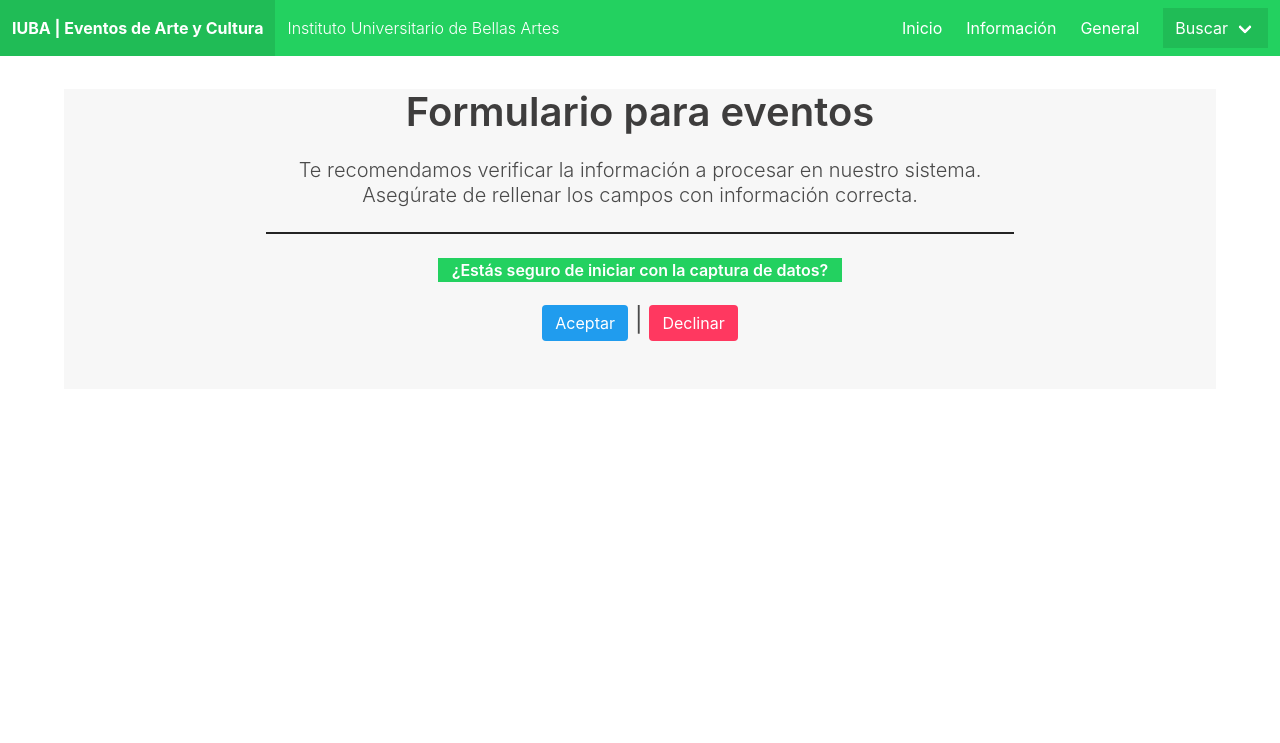
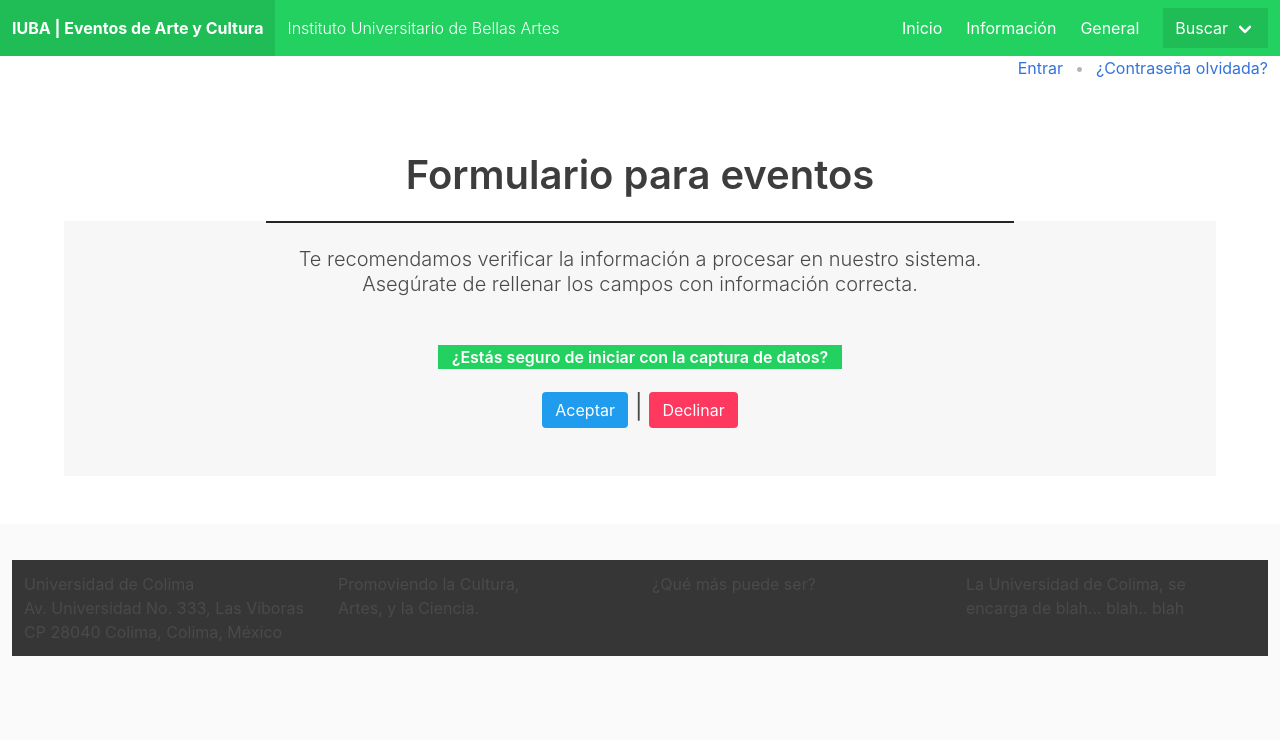
Before and after one commit to Loored/IUBA-webpage, a website: page index.html in a window 1280 px wide. Drawn offline with Linux system fonts and the light colour scheme.

Commit message:
Footer, quick changes
Now the webpage has a footer

```diff
--- a/index.html
+++ b/index.html
@@ -8,10 +8,10 @@
     <title>Arte y Cultura</title>
 </head>
 <body>
-    <nav class="navbar is-primary is-success">
+    <nav class="navbar is-success">
                 <div class="navbar-brand">
                     <a class="navbar-item has-text-weight-bold" href="#">IUBA | Eventos de Arte y Cultura</a>
-                    <a class="navbar-item has-text-weight-light" href="#">Instituto Universitario de Bellas Artes</a>
+                    <a class="navbar-item has-text-weight-light" id="low-green" href="#">Instituto Universitario de Bellas Artes</a>
                     <div class="navbar-burger burger" data-target="navMenu">
                         <span></span>
                         <span></span>
@@ -37,28 +37,78 @@
                     </div>
                 </div>
         </nav>
+    <nav class="breadcrumb is-right has-bullet-separator" aria-label="breadcrumbs">
+            <ul>
+                <li>
+                <a href="#">
+                    <i aria-hidden="true"></i>
+                    <span>Entrar</span>
+                </a>
+                </li>
+                <li>
+                <a href="#">
+                    <i aria-hidden="true"></i>
+                    <span>¿Contraseña olvidada?</span>
+                </a>
+                </li>
+            </ul>
+    </nav>
         <!-- <header>
         <h1 class="is-black notification has-text-centered is-radiusless">Eventos de Arte y Cultura</h1>
         <br>
         </header> -->
     <section class="hero is-grey-light has-text-centered">
         <div class="hero-body">
+                <p class="title is-2 has-text-weight-semibold is-marginless">Formulario para eventos</p>
+                <br>
             <div class="container">
-                <p class="title is-2 has-text-weight-semibold">Formulario para eventos</p>
+                <hr class="has-background-black-ter has-text-centered is-paddingless">
+                <br>
                 <p class="subtitle is-5 has-text-weight-light is-marginless">Te recomendamos verificar la información a procesar en nuestro sistema.</p>
                 <p class="subtitle is-5 has-text-weight-light">Asegúrate de rellenar los campos con información correcta.</p>
-                    <!-- <h2>Formulario p/eventos</h2> -->
-                    <hr class="has-background-black-ter has-text-centered is-paddingless">
-                    <br>
-                    <blockquote class="has-background-success has-text-white has-text-weight-semibold">¿Estás seguro de iniciar con la captura de datos?</blockquote>
-                    <p class="subtitle is-4"><a class="button is-info" href="#">Aceptar</a> | <a class="button is-danger" href="#">Declinar</a></p>
-                    <br>
+                <!-- <h2>Formulario p/eventos</h2> -->
+                <br>
+                <blockquote class="has-background-success has-text-white has-text-weight-semibold">¿Estás seguro de iniciar con la captura de datos?</blockquote>
+                <p class="subtitle is-4"><a class="button is-info" href="#">Aceptar</a> | <a class="button is-danger" href="#">Declinar</a></p>
+                <br>
             </div>
         </div>
     </section>
-            <!--
-            <form action="index.html">
-
-            </form> -->
+    <footer class="footer">
+        <!-- <div class="container notification is-dark is-radiusless">
+            <div class="content has-text-left">
+                <p class="is-size-6">Universidad de Colima<br>
+                    Av. Universidad No. 333, Las Víboras<br>
+                    CP 28040 Colima, Colima, México
+                </p>
+            </div>
+            <div class="content has-text-center">
+                    <p class="is-size-6">Promoviendo la Cultura,<br>
+                        Artes, y la Ciencia.<br>
+                    </p>
+                </div> -->
+            <div class="columns has-background-dark">
+                <div class="column has-text-center is-one-quarter">
+                    <p class="is-size-6">Universidad de Colima<br>
+                        Av. Universidad No. 333, Las Víboras<br>
+                        CP 28040 Colima, Colima, México
+                    </p>
+                </div>
+                <div class="column has-text-center is-one-quarter">
+                    <p class="is-size-6">Promoviendo la Cultura,<br>
+                        Artes, y la Ciencia.<br>
+                    </p>
+                </div>
+                <div class="column has-text-center is-one-quarter">
+                    <p class="is-size-6">¿Qué más puede ser?<br>
+                    </p>
+                </div>
+                <div class="column has-text-center is-one-fifth">
+                        <p class="is-size-6">La Universidad de Colima, se encarga de blah... blah.. blah
+                        </p>
+                </div>
+            </div>
+        </div>
+    </footer>
 </body>
 </html>
--- a/sass/main.sass
+++ b/sass/main.sass
@@ -1,13 +1,19 @@
+@charset "utf-8"
 @import "node_modules/bulma/sass/utilities/initial-variables"
+
+$breadcrumb-item-color: hsl(100, 70%, 25%)
+$grey-darker:  hsl(0, 0%, 9%)
+$breadcrumb-item-separator-color: $black
 
 //Customization
 
 @import "node_modules/bulma/bulma"
 
-$success: hsl(141, 71%, 98%)
+$green: hsl(141, 71%, 43%)
 $white-bis: hsl(0, 0%, 97%)
 $h2: hsl(0, 1%, 24%)
 $hr: hsl(0, 1%, 100%)
+
 
 .container
     width: auto
@@ -17,11 +23,17 @@ hr
     width: 65%
     margin: auto
 
+#low-green
+    background: $green
+
 .title
     color: $h2
-    margin-top: -15px
+    margin-top: 25px
 
 blockquote
     width: 35%
     margin: auto
     margin-bottom: 2%
+
+footer p
+    color: $grey-lighter
```
